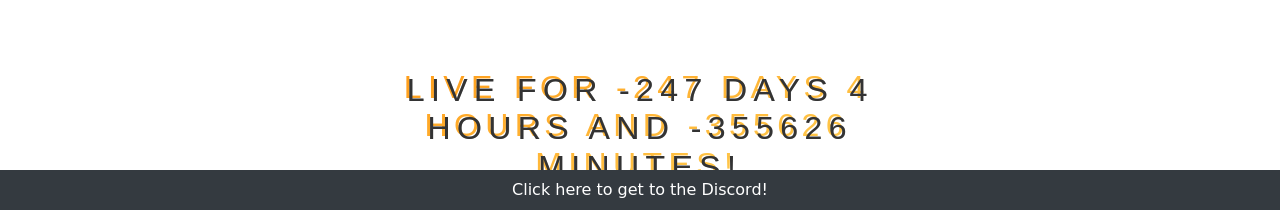
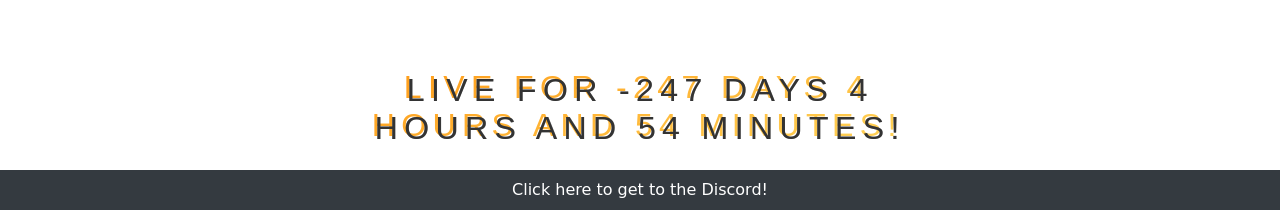
Before and after one commit to KeyboardKobold/zorbsmp, a Vue app: page /#/ in a window 1280 px wide. Shown: the part 590-800 px from the top of the page. Built offline with nearby package versions, Linux system fonts and the light colour scheme.

Commit message:
corrected minute count past day 1

```diff
--- a/src/views/Home.vue
+++ b/src/views/Home.vue
@@ -48,7 +48,7 @@
                             this.timerDate = Date.now() - this.targetDate;
                             this.days = Math.floor(this.timerDate / 1000 / 60 / 60 / 24);
                             this.hours = Math.floor((this.timerDate / 1000 / 60 / 60) - (this.days * 24));
-                            this.minutes = Math.floor((this.timerDate / 1000 / 60) - (this.hours * 60));
+                            this.minutes = Math.floor((this.timerDate / 1000 / 60) - (this.hours * 60) - (this.days * 24 * 60));
                         }, 1000);
                     }
 
```
